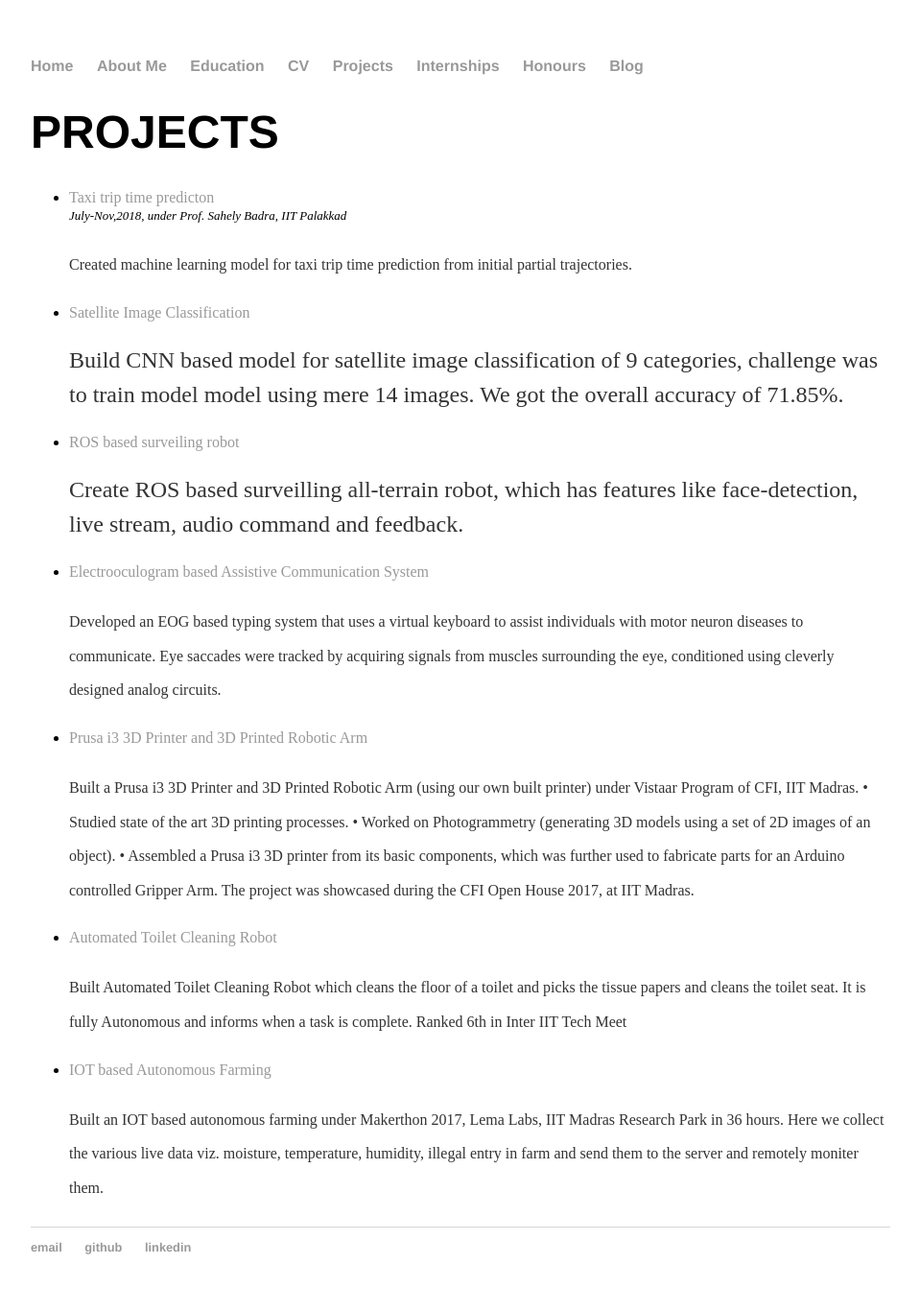
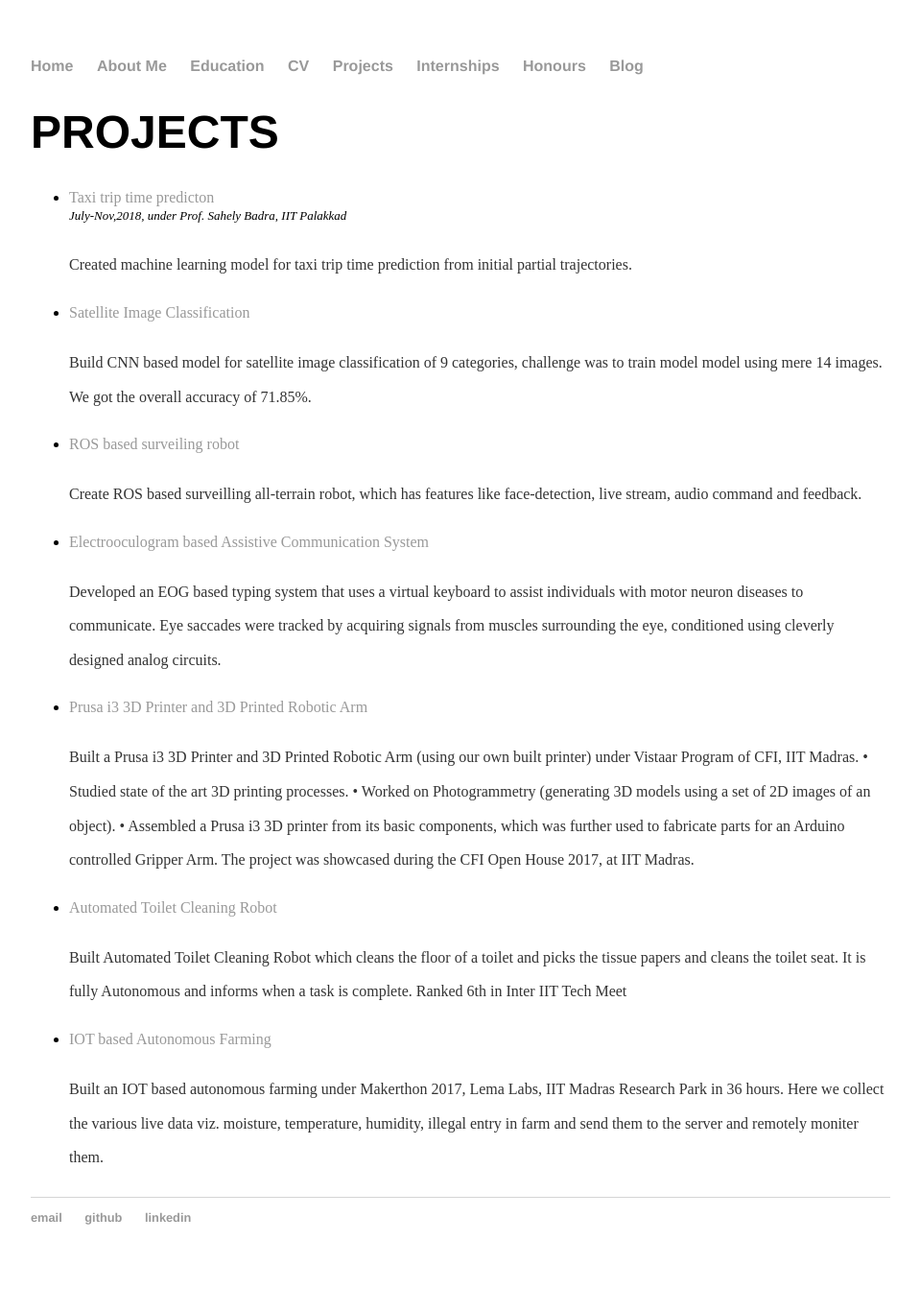
Before and after one commit to iamrajee/iamrajee.github.io, a Jekyll site: the page built from projects/index.html, in a window 1280 px wide. Shown: the whole page at 96% size, without its empty margins (160-1119 px from the left). Built offline with Jekyll 4.4.1, drawn with Linux system fonts in a browser that asks for light colours; after the commit the page ends 1336 px from its top, so only the background shows below that.

Commit message:
Update index.html

```diff
--- a/projects/index.html
+++ b/projects/index.html
@@ -9,9 +9,9 @@
 		<font size="2"><em>July-Nov,2018, under Prof. Sahely Badra, IIT Palakkad</em></font>
 		<p><font size="3">Created machine learning model for taxi trip time prediction from initial partial trajectories.</font></p>
 		<li><a href="https://github.com/iamrajee/Satellite_Image_Classfication">Satellite Image Classification</a></li>
-		<p><font size="3"></font>Build CNN based model for satellite image classification of 9 categories, challenge was to train model model using mere 14 images. We got the overall accuracy of 71.85%.</font></p>
+		<p><font size="3">Build CNN based model for satellite image classification of 9 categories, challenge was to train model model using mere 14 images. We got the overall accuracy of 71.85%.</font></p>
 		<li><a href="https://drive.google.com/drive/folders/1B5k8_0QPwT3smCKnMK9Dd8N9MWVTcHdE?usp=sharing">ROS based surveiling robot</a></li>
-		<p><font size="3"></font>Create ROS based surveilling all-terrain robot, which has features like face-detection, live stream, audio command and feedback.</font></p>
+		<p><font size="3">Create ROS based surveilling all-terrain robot, which has features like face-detection, live stream, audio command and feedback.</font></p>
 		<li><a href="https://github.com/iamrajee/bio_medical">Electrooculogram based Assistive Communication System</a></li>
 		<p><font size="3">Developed an EOG based typing system that uses a virtual keyboard to assist individuals with motor neuron diseases to communicate. Eye saccades were tracked by acquiring signals from muscles surrounding the eye, conditioned using cleverly designed analog circuits.</font></p>
 		<li><a href="https://youtu.be/fiKWWNUrDsA">Prusa i3 3D Printer and 3D Printed Robotic Arm</a></li>
```
